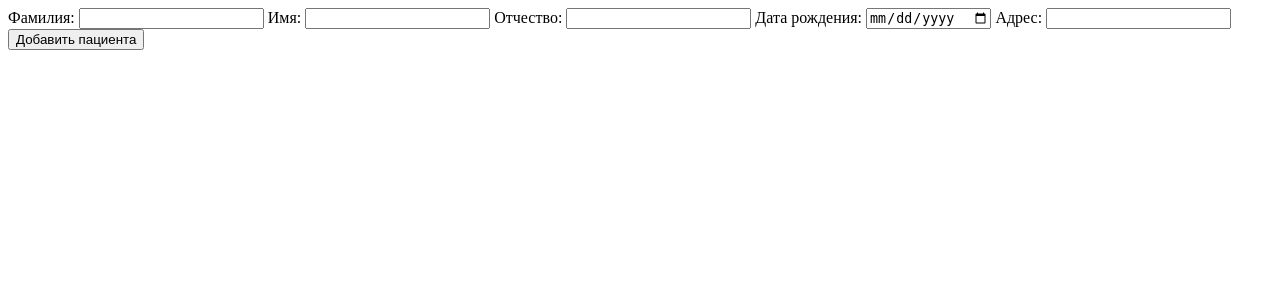
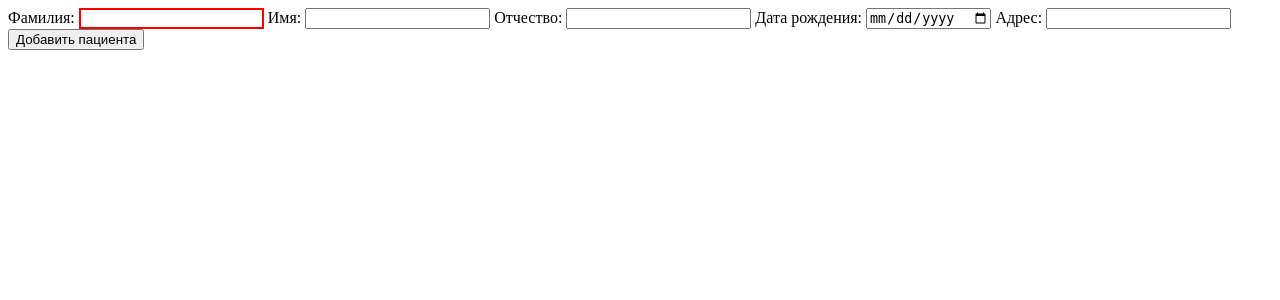
Before and after one commit to flokxxy/web_2, a PHP site: page /form_patients.php in a window 1280 px wide. Shown: the top 300 px of the page. Run offline with PHP 8.4, Linux system fonts and the light colour scheme.

Commit message:
Update patients.php

```diff
--- a/SUMMER_PRACTIS/patients.php
+++ b/SUMMER_PRACTIS/patients.php
@@ -14,9 +14,8 @@
 <body>
 <form action="form_patients.php" method="post">
     <label for="lastName">Фамилия:</label>
-    <input type="text" id="lastName" name="lastName" <?php
-    if ($errors['lastName']) {print 'class="error"';} ?>
-    value="<?php print $values['lastName']; ?>" />
+    <input type="text" id="lastName" name="lastName" <?php if (isset($errors['lastName'])) {print 'class="error"';} ?>
+           value="<?php if (isset($values['lastName'])) {print $values['lastName'];} ?>" />
     <label for="firstName">Имя:</label>
     <input type="text" id="firstName" name="firstName"
     <?php if($errors['firstName']) {print 'class="error"';}?> value="<?php print $values['firstName']; ?>" >
```
